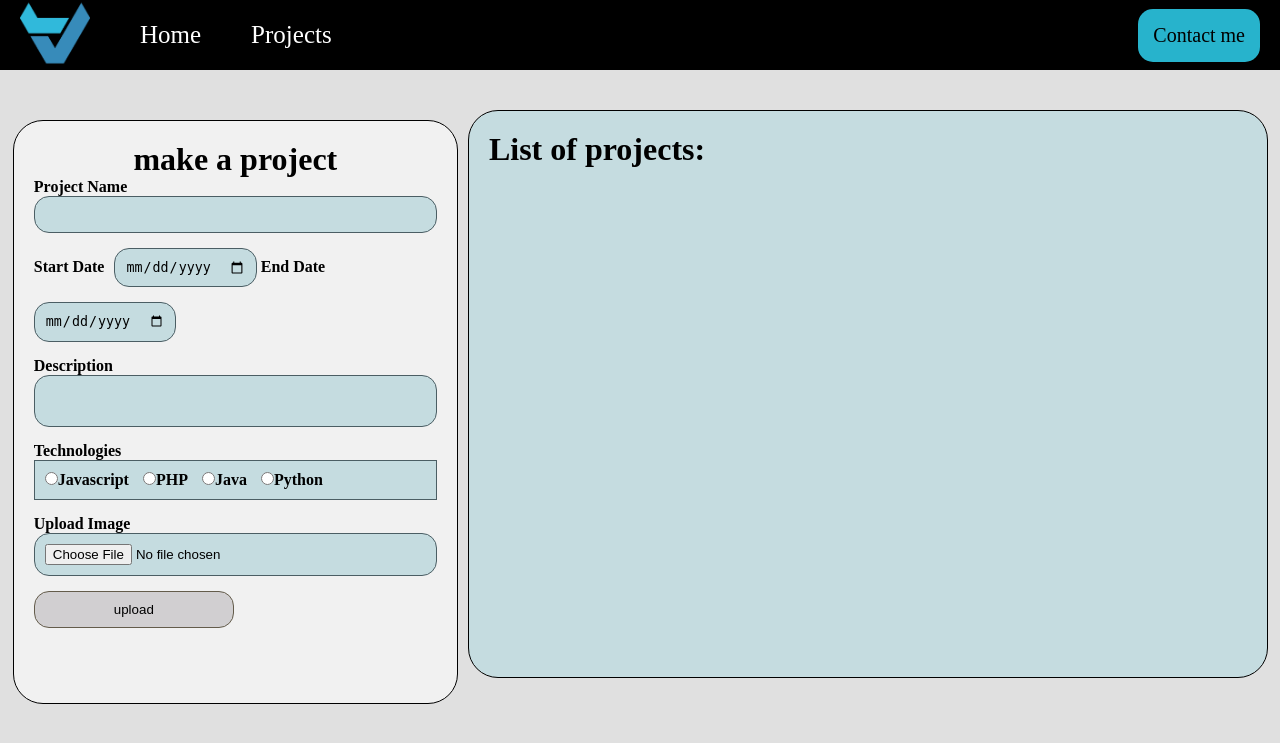
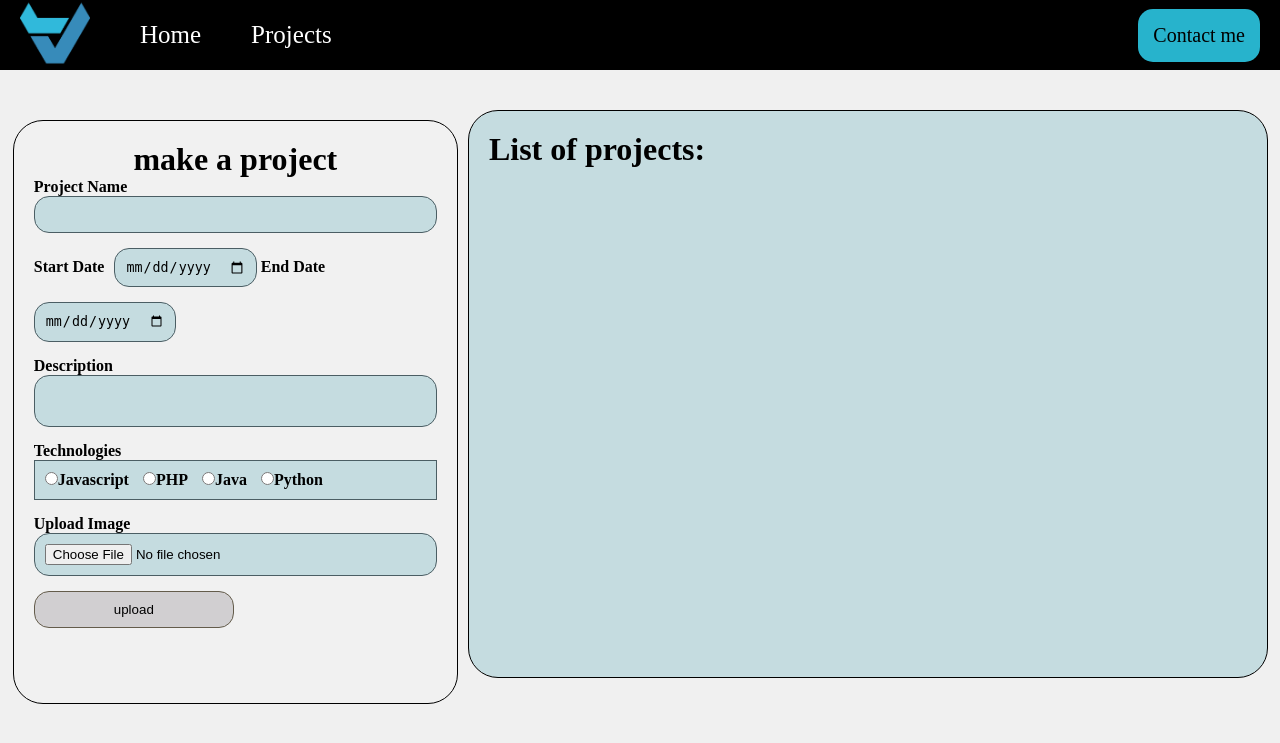
Before and after one commit to M-A-Pei/bootcamp-batch-55, a web app: file blog.html in a window 1280 px wide. Shown: the top 743 px of the page. Run offline with its HTML, style and script files only (its server is not run), Linux system fonts and the light colour scheme; some libraries are stand-ins or nearby versions.

Commit message:
changed bg color

```diff
--- a/assets/css/navbar.css
+++ b/assets/css/navbar.css
@@ -4,7 +4,7 @@
 }
 
 body{
-    background-color: rgb(224, 224, 224);
+    background-color: rgb(240, 240, 240);
 }
 
 nav div{
```
